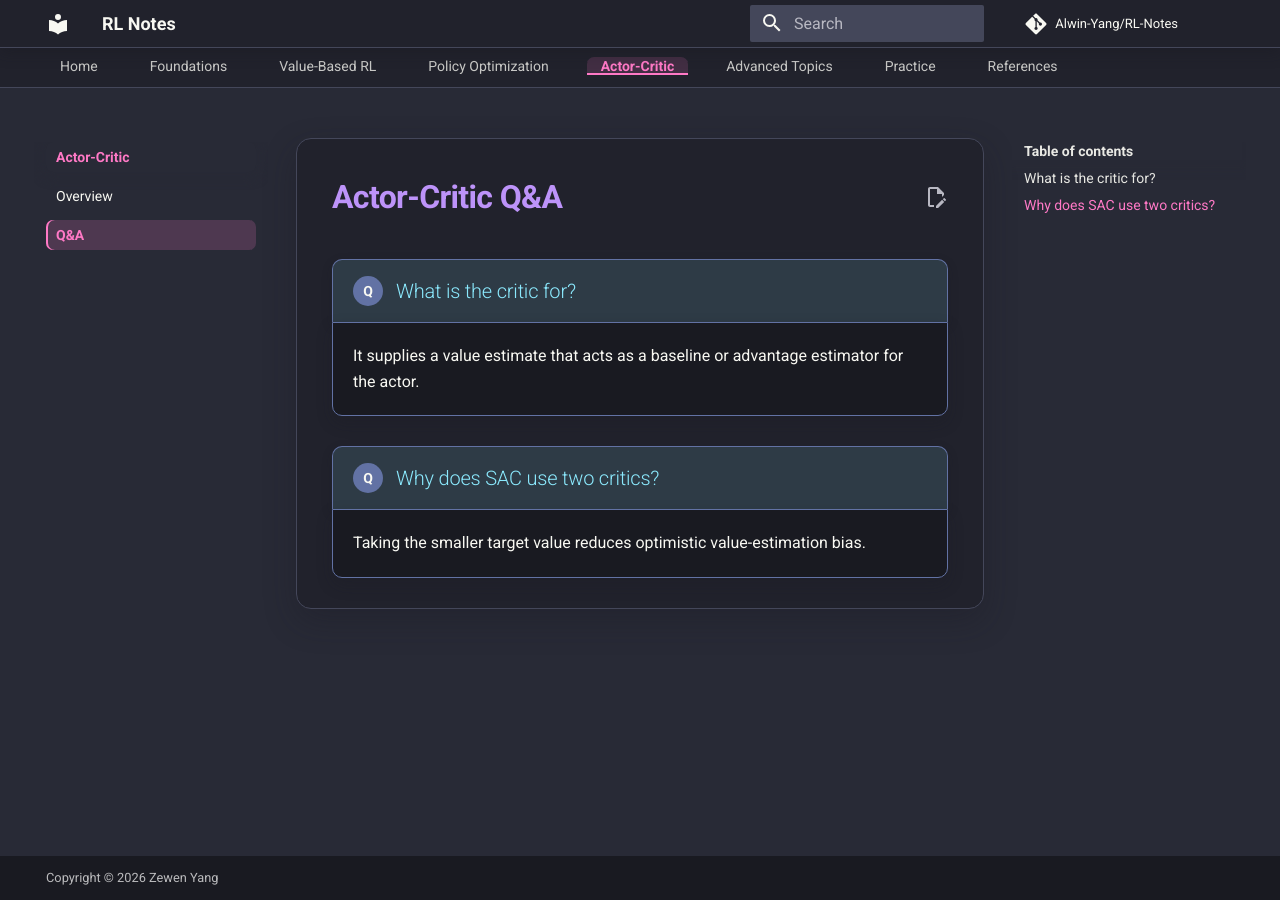
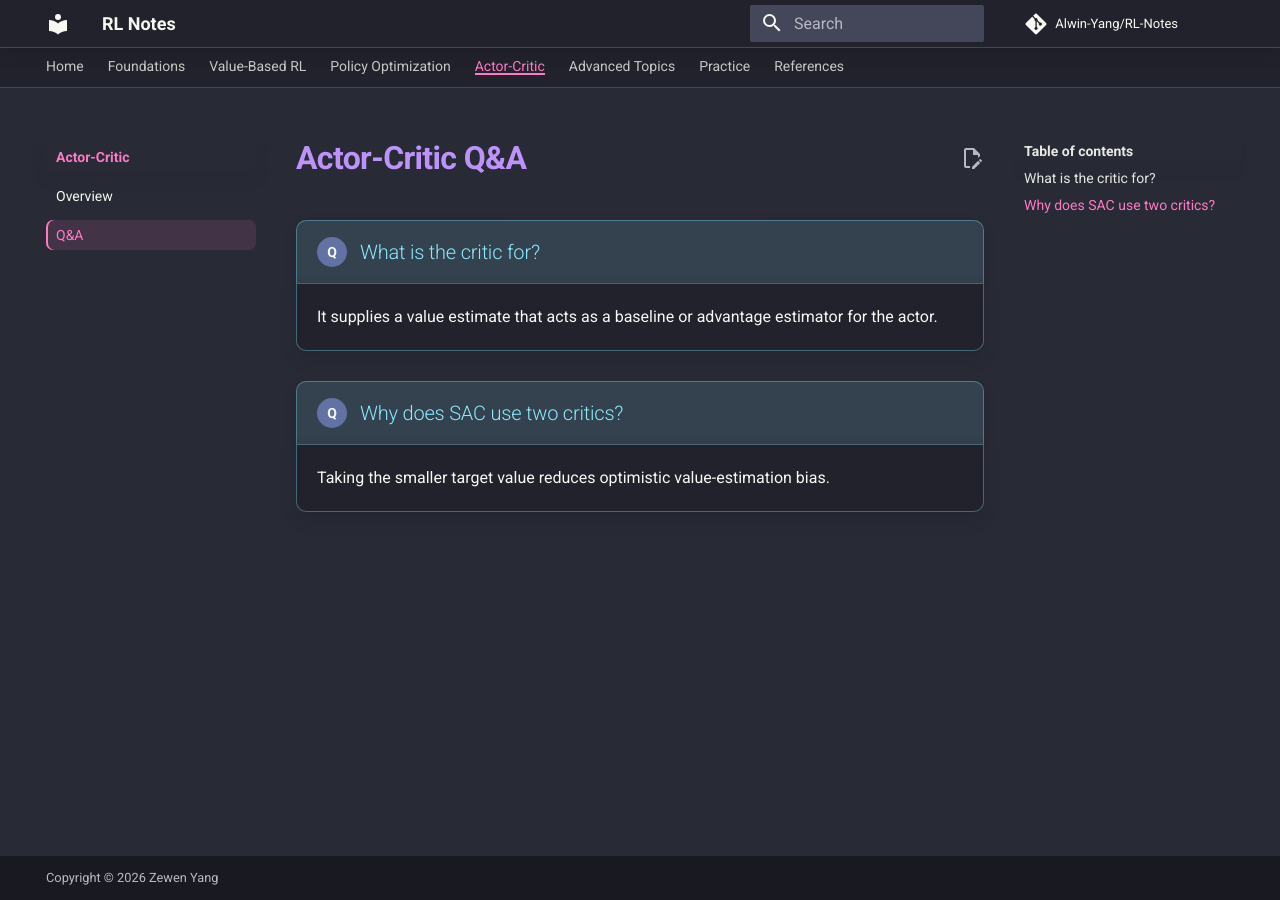
Before and after one commit to Alwin-Yang/RL-Notes, an MkDocs documentation site: the page built from docs/actor-critic/Q&A.md, in a window 1280 px wide. Built offline with MkDocs 1.6.1 and Material for MkDocs 9.7.7, drawn with Linux system fonts in a browser that asks for light colours; comment, search, counter and statistics services are not loaded.

Commit message:
remove redundant styles for improved clarity in Dracula layout

```diff
--- a/docs/stylesheets/extra.css
+++ b/docs/stylesheets/extra.css
@@ -213,48 +213,3 @@
   box-shadow: 0 .35rem .8rem #191a213d;
   line-height: 1.65;
 }
-
-/* Stronger visual treatment for a clearly visible Dracula layout. */
-.md-tabs__link {
-  border-radius: .35rem .35rem 0 0;
-  padding-inline: .7rem;
-}
-
-.md-tabs__item--active > .md-tabs__link {
-  background: #ff79c626;
-  font-weight: 700;
-}
-
-.md-sidebar--primary .md-nav__link--active {
-  background: #ff79c62e;
-  font-weight: 700;
-}
-
-.qa-list h2 {
-  background: #8be9fd1f;
-  border-color: #6272a4;
-}
-
-.qa-list h2 + p {
-  background: #191a21;
-  border-color: #6272a4;
-}
-
-@media screen and (min-width: 60em) {
-  .md-content__inner {
-    background: #21222c;
-    border: 1px solid #44475a;
-    border-radius: .75rem;
-    box-shadow: 0 .6rem 1.6rem #191a2152;
-    margin-top: 1rem;
-    padding: 1.5rem 1.75rem;
-  }
-}
-
-@media (prefers-reduced-motion: no-preference) {
-  .md-content__inner,
-  .qa-list h2,
-  .qa-list h2 + p {
-    transition: background-color .16s ease, border-color .16s ease, box-shadow .16s ease;
-  }
-}
```
